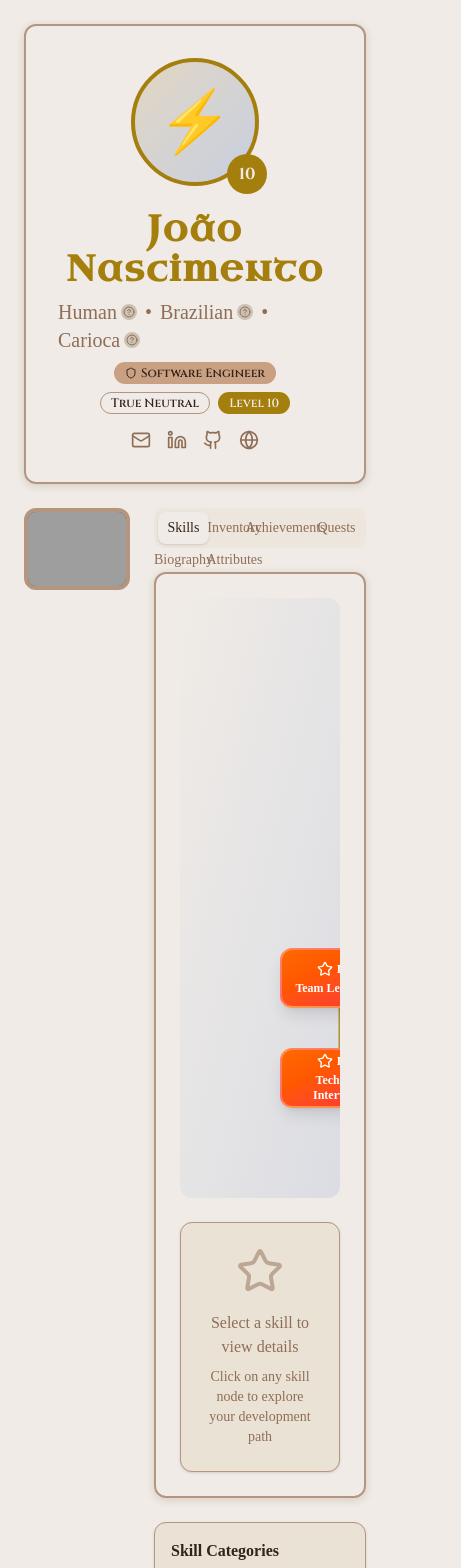
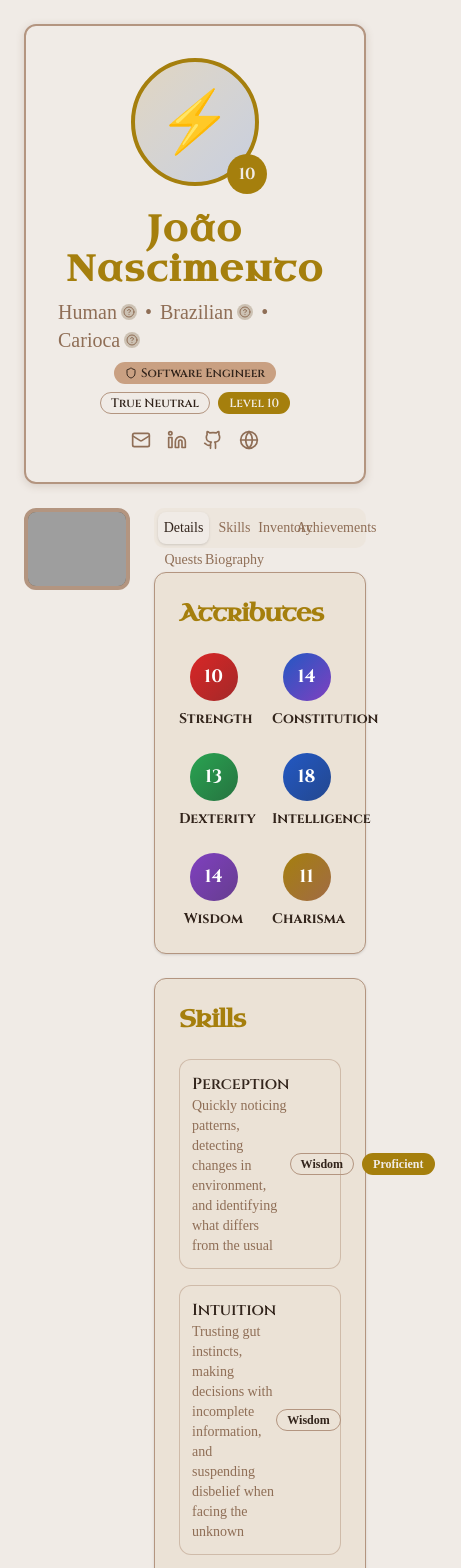
Before and after one commit to joao-mbn/hire-this-hero, a React (Vite) app: page / in a window 390 px wide. Shown: the top 1568 px of the page, 461 px wide, since content can reach past the window. Built offline with nearby package versions, Linux system fonts and the light colour scheme; grey boxes are pictures that could not be loaded; a web font is replaced by a local one.

Commit message:
Details tab

```diff
--- a/src/components/Attributes.tsx
+++ /dev/null
@@ -1,64 +0,0 @@
-import type { Character } from "@/data/types";
-
-interface AttributesProps {
-  character: Character;
-}
-
-export function Attributes({ character }: AttributesProps) {
-  return (
-    <div className="p-6">
-      <h2 className="rune-text mb-6 text-center font-uncial text-2xl text-primary">
-        Attributes
-      </h2>
-      <div className="grid grid-cols-2 gap-6 font-cinzel md:grid-cols-6">
-        <AttributeGem
-          name="Strength"
-          value={character.attributes.strength}
-          type="strength"
-        />
-        <AttributeGem
-          name="Constitution"
-          value={character.attributes.constitution}
-          type="constitution"
-        />
-        <AttributeGem
-          name="Dexterity"
-          value={character.attributes.dexterity}
-          type="dexterity"
-        />
-        <AttributeGem
-          name="Intelligence"
-          value={character.attributes.intelligence}
-          type="intelligence"
-        />
-        <AttributeGem
-          name="Wisdom"
-          value={character.attributes.wisdom}
-          type="wisdom"
-        />
-        <AttributeGem
-          name="Charisma"
-          value={character.attributes.charisma}
-          type="charisma"
-        />
-      </div>
-    </div>
-  );
-}
-
-interface AttributeGemProps {
-  name: string;
-  value: number;
-  type: string;
-}
-
-function AttributeGem({ name, value, type }: AttributeGemProps) {
-  return (
-    <div className="text-center">
-      <div className={`attribute-gem ${type.toLowerCase()} mx-auto mb-2`}>
-        {value}
-      </div>
-      <p className="text-sm font-bold">{name}</p>
-    </div>
-  );
-}
--- /dev/null
+++ b/src/components/statsTabs/Details/Attributes.tsx
@@ -0,0 +1,69 @@
+import type { Character } from "@/data/types";
+import { Card, CardContent, CardHeader, CardTitle } from "../../ui/card";
+
+interface AttributesProps {
+  character: Character;
+}
+
+export function Attributes({ character }: AttributesProps) {
+  return (
+    <Card className="parchment-card">
+      <CardHeader>
+        <CardTitle className="rune-text font-uncial text-2xl text-primary">
+          Attributes
+        </CardTitle>
+      </CardHeader>
+      <CardContent>
+        <div className="grid grid-cols-2 gap-6 font-cinzel md:grid-cols-6">
+          <AttributeGem
+            name="Strength"
+            value={character.attributes.strength}
+            type="strength"
+          />
+          <AttributeGem
+            name="Constitution"
+            value={character.attributes.constitution}
+            type="constitution"
+          />
+          <AttributeGem
+            name="Dexterity"
+            value={character.attributes.dexterity}
+            type="dexterity"
+          />
+          <AttributeGem
+            name="Intelligence"
+            value={character.attributes.intelligence}
+            type="intelligence"
+          />
+          <AttributeGem
+            name="Wisdom"
+            value={character.attributes.wisdom}
+            type="wisdom"
+          />
+          <AttributeGem
+            name="Charisma"
+            value={character.attributes.charisma}
+            type="charisma"
+          />
+        </div>
+      </CardContent>
+    </Card>
+  );
+}
+
+interface AttributeGemProps {
+  name: string;
+  value: number;
+  type: string;
+}
+
+function AttributeGem({ name, value, type }: AttributeGemProps) {
+  return (
+    <div className="text-center">
+      <div className={`attribute-gem ${type.toLowerCase()} mx-auto mb-2`}>
+        {value}
+      </div>
+      <p className="text-sm font-bold">{name}</p>
+    </div>
+  );
+}
--- /dev/null
+++ b/src/components/statsTabs/Details/Details.tsx
@@ -0,0 +1,98 @@
+import type { Character } from "@/data/types";
+import { Badge } from "../../ui/badge";
+import { Card, CardContent, CardHeader, CardTitle } from "../../ui/card";
+import { Attributes } from "./Attributes";
+import { Languages } from "./Languages";
+import { Skills } from "./Skills";
+
+export function Details({ character }: { character: Character }) {
+  return (
+    <div className="flex flex-col gap-6">
+      <Attributes character={character} />
+      <div className="grid grid-cols-1 gap-6 lg:grid-cols-2">
+        <Skills character={character} />
+
+        <div className="space-y-6">
+          <Languages character={character} />
+
+          <Card className="parchment-card">
+            <CardHeader>
+              <CardTitle className="rune-text font-uncial text-xl text-primary">
+                Immunities
+              </CardTitle>
+            </CardHeader>
+            <CardContent>
+              <div className="flex flex-wrap gap-2">
+                {character.immunities.length > 0 ? (
+                  character.immunities.map((immunity, index) => (
+                    <Badge
+                      key={index}
+                      variant="destructive"
+                      className="font-cinzel"
+                    >
+                      {immunity}
+                    </Badge>
+                  ))
+                ) : (
+                  <p className="text-sm text-muted-foreground">No immunities</p>
+                )}
+              </div>
+            </CardContent>
+          </Card>
+
+          <Card className="parchment-card">
+            <CardHeader>
+              <CardTitle className="rune-text font-uncial text-xl text-primary">
+                Resistances
+              </CardTitle>
+            </CardHeader>
+            <CardContent>
+              <div className="flex flex-wrap gap-2">
+                {character.resistances.length > 0 ? (
+                  character.resistances.map((resistance, index) => (
+                    <Badge
+                      key={index}
+                      variant="secondary"
+                      className="font-cinzel"
+                    >
+                      {resistance}
+                    </Badge>
+                  ))
+                ) : (
+                  <p className="text-sm text-muted-foreground">
+                    No resistances
+                  </p>
+                )}
+              </div>
+            </CardContent>
+          </Card>
+
+          <Card className="parchment-card">
+            <CardHeader>
+              <CardTitle className="rune-text font-uncial text-xl text-primary">
+                Weaknesses
+              </CardTitle>
+            </CardHeader>
+            <CardContent>
+              <div className="flex flex-wrap gap-2">
+                {character.weaknesses.length > 0 ? (
+                  character.weaknesses.map((weakness, index) => (
+                    <Badge
+                      key={index}
+                      variant="outline"
+                      className="border-orange-500 font-cinzel text-orange-600"
+                    >
+                      {weakness}
+                    </Badge>
+                  ))
+                ) : (
+                  <p className="text-sm text-muted-foreground">No weaknesses</p>
+                )}
+              </div>
+            </CardContent>
+          </Card>
+        </div>
+      </div>
+    </div>
+  );
+}
--- /dev/null
+++ b/src/components/statsTabs/Details/Languages.tsx
@@ -0,0 +1,46 @@
+import type { Character } from "@/data/types";
+import { Badge } from "../../ui/badge";
+import { Card, CardContent, CardHeader, CardTitle } from "../../ui/card";
+
+interface LanguagesProps {
+  character: Character;
+}
+
+export function Languages({ character }: LanguagesProps) {
+  return (
+    <Card className="parchment-card">
+      <CardHeader>
+        <CardTitle className="rune-text font-uncial text-xl text-primary">
+          Languages
+        </CardTitle>
+      </CardHeader>
+      <CardContent>
+        <div className="space-y-3">
+          {character.languages.map((language, index) => (
+            <div
+              key={index}
+              className="flex items-center justify-between rounded-lg border border-border/50 bg-card/50 p-3"
+            >
+              <div>
+                <h4 className="font-cinzel font-semibold text-foreground">
+                  {language.name}
+                </h4>
+                <p className="text-sm text-muted-foreground">
+                  {language.description}
+                </p>
+              </div>
+              <div className="flex flex-col items-end gap-1">
+                <Badge variant="outline" className="text-xs">
+                  {language.cefrLevel}
+                </Badge>
+                <span className="text-xs text-muted-foreground">
+                  Level {language.level}/10
+                </span>
+              </div>
+            </div>
+          ))}
+        </div>
+      </CardContent>
+    </Card>
+  );
+}
--- /dev/null
+++ b/src/components/statsTabs/Details/Skills.tsx
@@ -0,0 +1,48 @@
+import type { Character } from "@/data/types";
+import { Badge } from "../../ui/badge";
+import { Card, CardContent, CardHeader, CardTitle } from "../../ui/card";
+
+interface SkillsProps {
+  character: Character;
+}
+
+export function Skills({ character }: SkillsProps) {
+  return (
+    <Card className="parchment-card">
+      <CardHeader>
+        <CardTitle className="rune-text font-uncial text-2xl text-primary">
+          Skills
+        </CardTitle>
+      </CardHeader>
+      <CardContent>
+        <div className="space-y-4">
+          {character.skills.map((skill, index) => (
+            <div
+              key={index}
+              className="flex items-center justify-between rounded-lg border border-border/50 bg-card/50 p-3"
+            >
+              <div className="flex-1">
+                <h4 className="font-cinzel font-semibold text-foreground">
+                  {skill.name}
+                </h4>
+                <p className="text-sm text-muted-foreground">
+                  {skill.description}
+                </p>
+              </div>
+              <div className="flex items-center gap-2">
+                <Badge variant="outline" className="text-xs">
+                  {skill.attribute}
+                </Badge>
+                {skill.proficient && (
+                  <Badge variant="default" className="text-xs">
+                    Proficient
+                  </Badge>
+                )}
+              </div>
+            </div>
+          ))}
+        </div>
+      </CardContent>
+    </Card>
+  );
+}
--- a/src/components/statsTabs/StatsTabs.tsx
+++ b/src/components/statsTabs/StatsTabs.tsx
@@ -1,8 +1,8 @@
 import type { Character } from "@/data/types";
-import { Attributes } from "../Attributes";
 import { Tabs, TabsContent, TabsList, TabsTrigger } from "../ui/tabs";
 import { Achievements } from "./Achievements";
 import { Biography } from "./Biography";
+import { Details } from "./Details/Details";
 import { Inventory } from "./Inventory";
 import { Quests } from "./Quests";
 import { SkillTree } from "./SkillTree";
@@ -13,8 +13,11 @@ interface StatsTabsProps {
 
 export function StatsTabs({ character }: StatsTabsProps) {
   return (
-    <Tabs defaultValue="skills" className="space-y-6">
+    <Tabs defaultValue="details" className="space-y-6">
       <TabsList className="grid w-full grid-cols-4 bg-card/50 md:grid-cols-6">
+        <TabsTrigger value="details" className="">
+          Details
+        </TabsTrigger>
         <TabsTrigger value="skills" className="">
           Skills
         </TabsTrigger>
@@ -30,10 +33,11 @@ export function StatsTabs({ character }: StatsTabsProps) {
         <TabsTrigger value="biography" className="">
           Biography
         </TabsTrigger>
-        <TabsTrigger value="attributes" className="">
-          Attributes
-        </TabsTrigger>
       </TabsList>
+
+      <TabsContent value="details">
+        <Details character={character} />
+      </TabsContent>
 
       <TabsContent value="skills">
         <SkillTree skillTree={character.skillTree} />
@@ -55,10 +59,6 @@ export function StatsTabs({ character }: StatsTabsProps) {
       <TabsContent value="biography">
         <Biography background={character.background} />
       </TabsContent>
-
-      <TabsContent value="attributes">
-        <Attributes character={character} />
-      </TabsContent>
     </Tabs>
   );
 }
```
